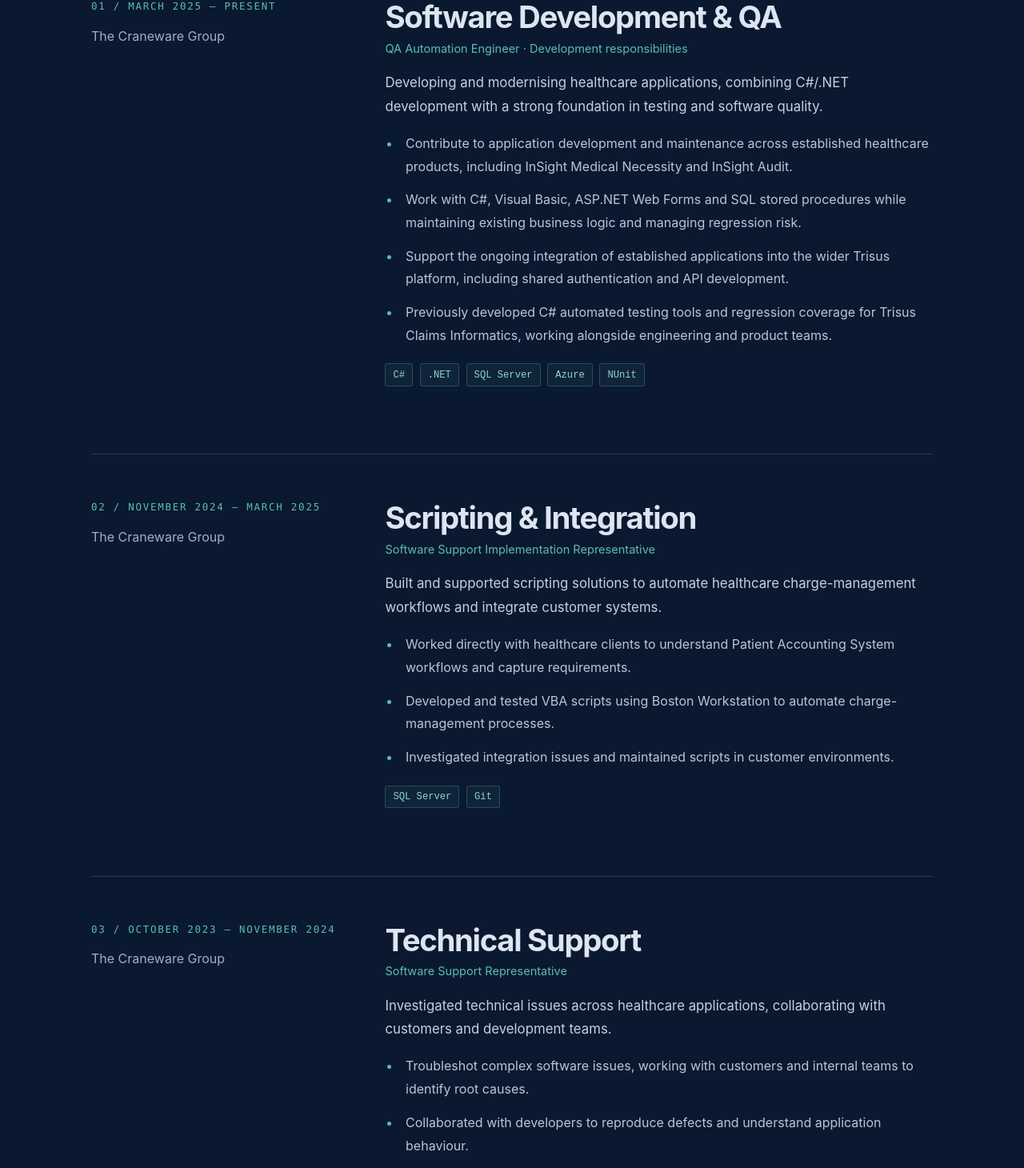
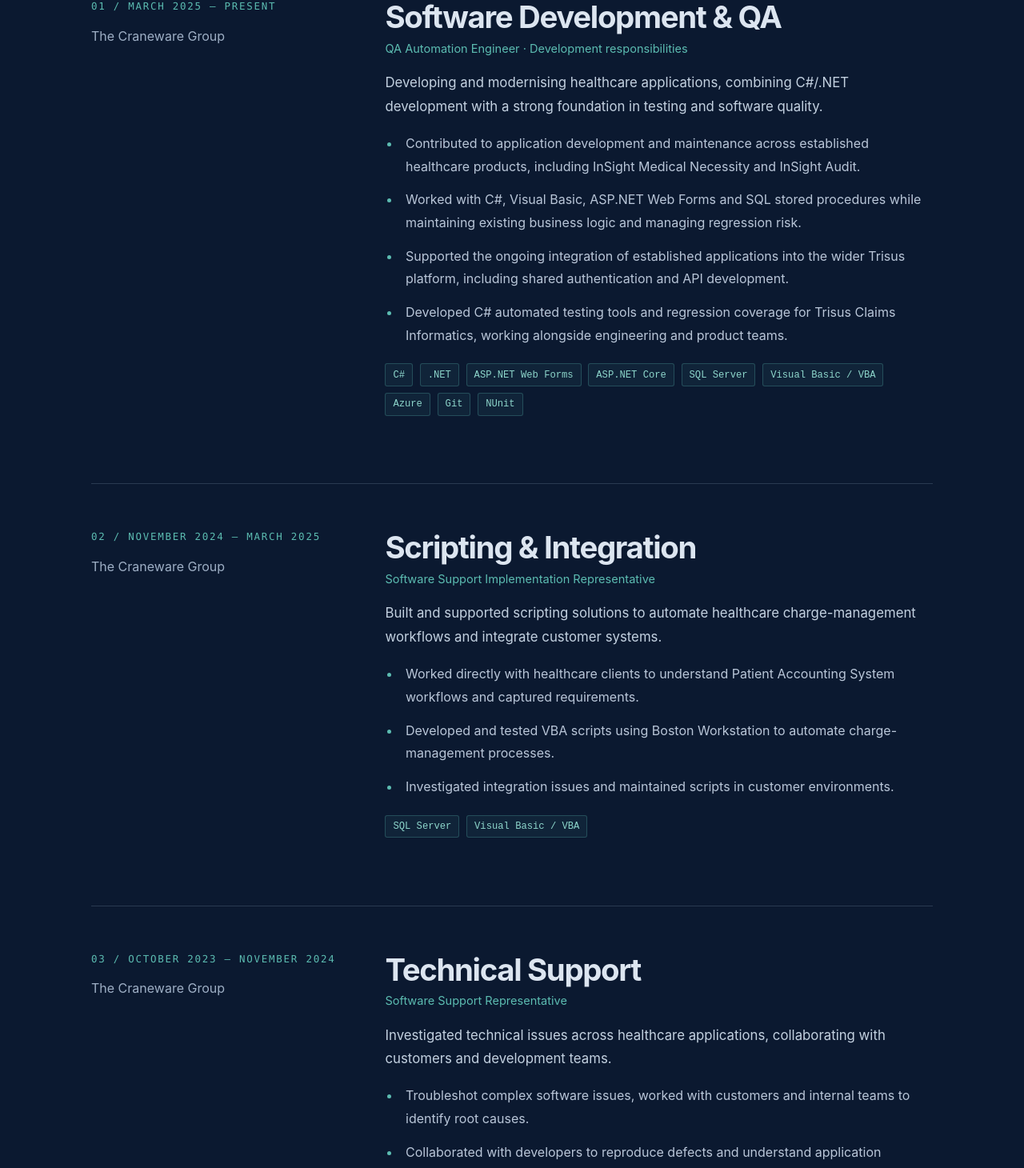
Before and after one commit to WaxenOsprey/WaxenOsprey.github.io, a React (Vite) app in the folder rebuild/: page /experience in a window 1280 px wide. Shown: the part 591-2051 px from the top of the page at 80% size. Built offline with nearby package versions, Linux system fonts and the light colour scheme.

Commit message:
added some techs to experience descriptions

```diff
--- a/rebuild/src/data/portfolio.ts
+++ b/rebuild/src/data/portfolio.ts
@@ -146,12 +146,12 @@ export const roles: readonly Role[] = [
     period: 'March 2025 – Present',
     summary: 'Developing and modernising healthcare applications, combining C#/.NET development with a strong foundation in testing and software quality.',
     achievements: [
-      'Contribute to application development and maintenance across established healthcare products, including InSight Medical Necessity and InSight Audit.',
-      'Work with C#, Visual Basic, ASP.NET Web Forms and SQL stored procedures while maintaining existing business logic and managing regression risk.',
-      'Support the ongoing integration of established applications into the wider Trisus platform, including shared authentication and API development.',
-      'Previously developed C# automated testing tools and regression coverage for Trisus Claims Informatics, working alongside engineering and product teams.',
+      'Contributed to application development and maintenance across established healthcare products, including InSight Medical Necessity and InSight Audit.',
+      'Worked with C#, Visual Basic, ASP.NET Web Forms and SQL stored procedures while maintaining existing business logic and managing regression risk.',
+      'Supported the ongoing integration of established applications into the wider Trisus platform, including shared authentication and API development.',
+      'Developed C# automated testing tools and regression coverage for Trisus Claims Informatics, working alongside engineering and product teams.',
     ],
-    technologies: ['csharp', 'dotnet', 'sql', 'azure', 'nunit'],
+    technologies: ['csharp', 'dotnet', 'webforms', 'aspnetcore', 'sql', 'visualbasic', 'azure', 'git', 'nunit'],
   },
   {
     id: 'implementation',
@@ -161,11 +161,11 @@ export const roles: readonly Role[] = [
     period: 'November 2024 – March 2025',
     summary: 'Built and supported scripting solutions to automate healthcare charge-management workflows and integrate customer systems.',
     achievements: [
-      'Worked directly with healthcare clients to understand Patient Accounting System workflows and capture requirements.',
+      'Worked directly with healthcare clients to understand Patient Accounting System workflows and captured requirements.',
       'Developed and tested VBA scripts using Boston Workstation to automate charge-management processes.',
       'Investigated integration issues and maintained scripts in customer environments.',
     ],
-    technologies: ['sql', 'git'],
+    technologies: ['sql', 'visualbasic'],
   },
   {
     id: 'support',
@@ -175,7 +175,7 @@ export const roles: readonly Role[] = [
     period: 'October 2023 – November 2024',
     summary: 'Investigated technical issues across healthcare applications, collaborating with customers and development teams.',
     achievements: [
-      'Troubleshot complex software issues, working with customers and internal teams to identify root causes.',
+      'Troubleshot complex software issues, worked with customers and internal teams to identify root causes.',
       'Collaborated with developers to reproduce defects and understand application behaviour.',
       'Built a foundation in product functionality, customer workflows and professional software development practices.',
     ],
--- a/rebuild/src/pages/HomePage.tsx
+++ b/rebuild/src/pages/HomePage.tsx
@@ -26,7 +26,7 @@ export function HomePage() {
         <ExperienceTimeline />
       </section>
       <section id="skills" className="page-section" aria-labelledby="skills-title">
-        <div className="section-intro"><span className="eyebrow">04 / SKILLS &amp; TECHNOLOGIES</span><h2 id="skills-title">What I work with<span className="accent">.</span></h2><p>Tools and technologies I've used in professional development, QA and personal projects.</p></div>
+        <div className="section-intro"><span className="eyebrow">04 / SKILLS &amp; TECHNOLOGIES</span><h2 id="skills-title">What I've worked with<span className="accent">.</span></h2><p>Tools and technologies I've used in professional development, QA and personal projects.</p></div>
         <SkillsGallery />
       </section>
       <section className="contact-prompt" aria-labelledby="contact-prompt-title"><span className="eyebrow">05 / GET IN TOUCH</span><div className="contact-prompt__row"><h2 id="contact-prompt-title">Interested in working together?</h2><Link to="/contact" className="button-link">Contact me <FiArrowUpRight aria-hidden="true" /></Link></div></section>
```
